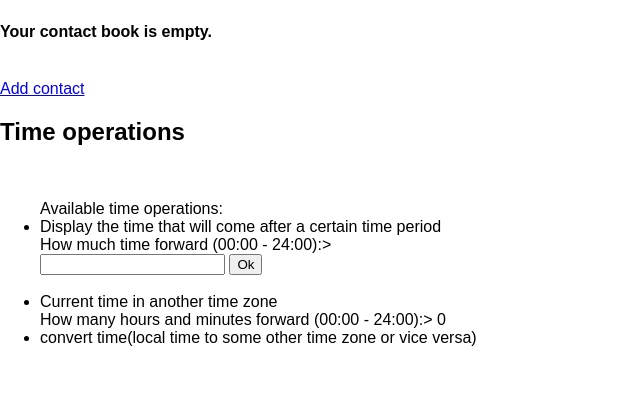
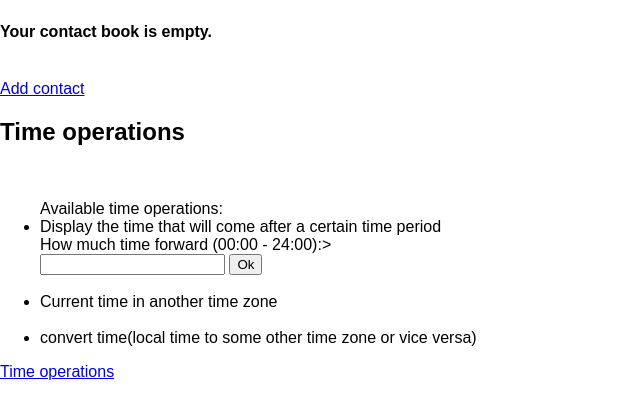
Before and after one commit to gelst13/TimeZoneReminder, a Flask app: page / in a window 1280 px wide. Shown: the part 340-759 px from the top of the page, without its empty margins (0-640 px from the left). Run offline with Flask 3, Linux system fonts and the light colour scheme.

Commit message:
time-operations -  added end point and corresponding template

```diff
--- a/app.py
+++ b/app.py
@@ -44,6 +44,16 @@ def index():
     else:
         contacts = Contacts.query.order_by(Contacts.contact_name).all()
         return render_template('index.html', contacts=contacts)
+
+
+@app.route('/time_operations', methods=['POST', 'GET'])
+def time_operations():
+    if request.method == 'POST':
+        data = request.form.get('time_data_1')
+        print(data)
+        result = TimeKeeper().get_current_time(data)
+        return f'current time in {data} time zone: {result}'
+    return render_template('time_operations.html')
 
 
 @app.route('/delete/<contact_name>')
--- a/pseudocode.py
+++ b/pseudocode.py
@@ -2,7 +2,7 @@
 describe screens and create pages for necessary actions
 
 on main page:
--in contact book add column with current time
+
 
 - export_contacts.html link
 ? email file or save file locally
@@ -10,6 +10,7 @@ on main page:
 add Time operations block
 0: find error
 In 5 hours 0 minutes it'll be: 1 day
+(write unittest)
 
-
+1-display current time in another time zone
 """
--- a/templates/index.html
+++ b/templates/index.html
@@ -73,12 +73,12 @@
     </div>
         <br>
         <li>Current time in another time zone</li>
-            How many hours and minutes forward (00:00 - 24:00):> 0
+
 
         <br>
         <li>convert time(local time to some other time zone or vice versa)</li>
     </ul>
-
+    <a href="/time_operations">Time operations</a>
 
 
 
```
Also changed, not shown: templates/template.html (added, +11 -0 lines), templates/time_operations.html (added, +23 -0 lines).
